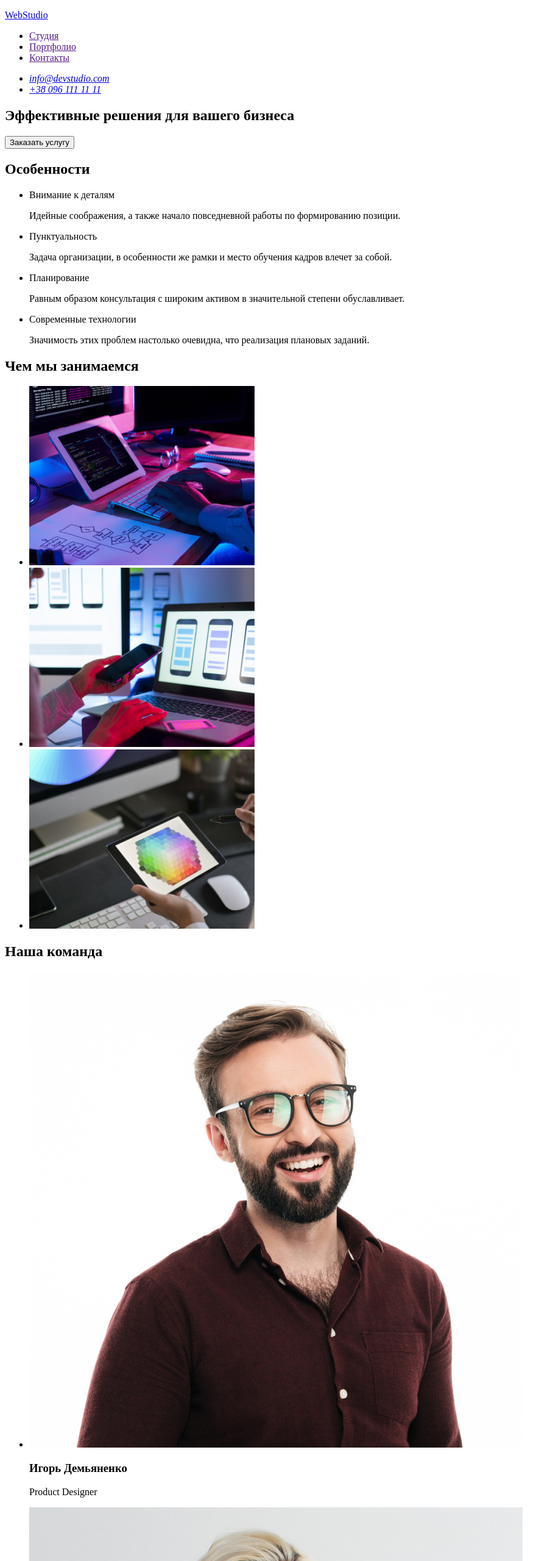
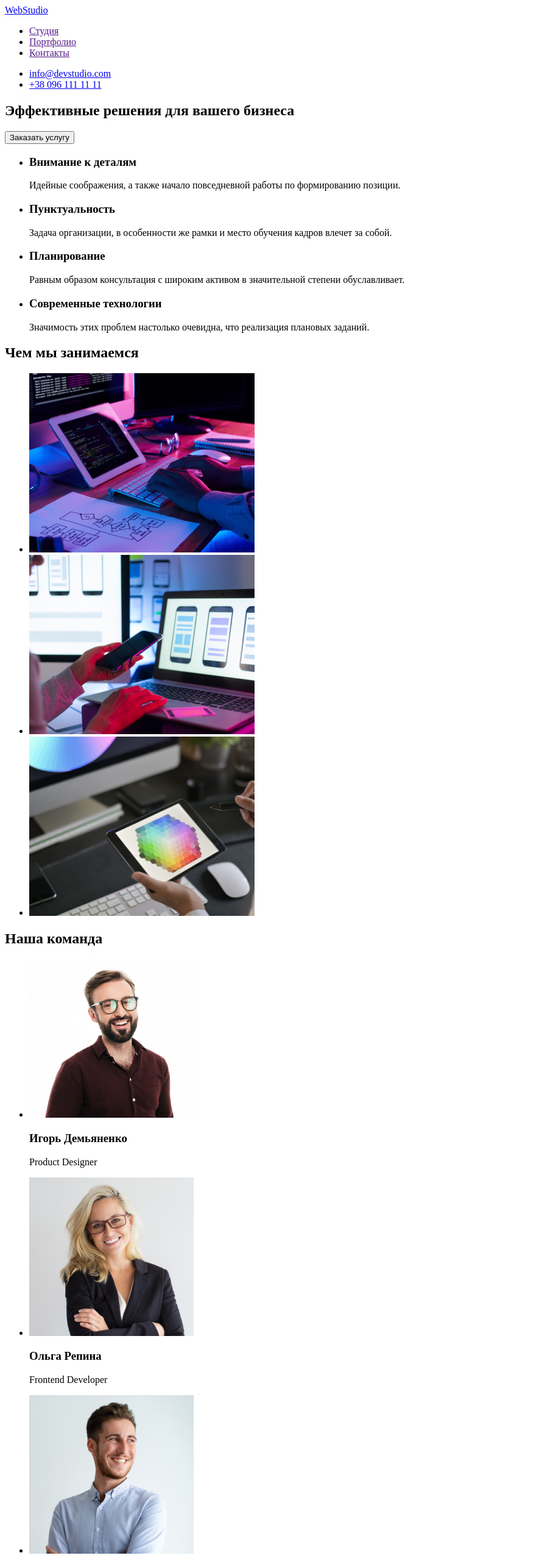
Before and after one commit to kozlovvadym09/goit-markup-hw-01, a plain HTML site: page index.html in a window 1280 px wide. Shown: the top 2560 px of the page at 61% size, without its empty margins (0-913 px from the left). Drawn offline with Linux system fonts and the light colour scheme.

Commit message:
Вносит поправки и изменения в index.html
В header:
переносит атрибут lang и логотип WebStudio в tag <a>, убирает tag <addraess>;
В main:
section 1 - убирает tag <div> , section 2 - добавляет к заголовку h2  атрибут hidden и заменяет <p> на h3 в списке особенности;
section 3 - убирает tag <nav>,
убирает обёртывание изображений в ссылки;
section 4 - корректирует размеры 4х изображений;
В footer:
убирает tag <nab>,
заменяет список <ul> на <address>, применяет tag <br>.

```diff
--- a/index.html
+++ b/index.html
@@ -9,9 +9,7 @@
    <!--HEADER-->
    <header>
       <nav>
-         <a href="./index.html" aria-label="логотип веб студии">
-            <p lang="en">WebStudio</p>
-         </a>
+         <a lang="en" href="./index.html" aria-label="логотип веб студии">WebStudio</a>
          <ul>
             <li>
                <a href="">Студия</a>
@@ -24,8 +22,6 @@
             </li>
          </ul>
       </nav>
-
-      <address>
          <ul>
             <li>
                <a href="mailto:info@devstudio.com">info@devstudio.com</a>
@@ -34,46 +30,42 @@
                <a href="tel:+380961111111">+38 096 111 11 11</a>
             </li>
          </ul>
-      </address>
-
    </header>
    <main>
-      <!--HERO-->
+      <!--HERO/Section 1-->
       <section>
-         <div>
             <h1>Эффективные решения для вашего бизнеса</h1>
             <button type="button">Заказать услугу</button>
-         </div>
       </section>
 
-      <!--FEATURES-->
+      <!--FEATURES/Section 2-->
       <section>
-         <h2>Особенности</h2>
+         <h2 hidden>Особенности</h2>
          <div>
             <ul>
                <li>
-                  <p>Внимание к деталям</p>
+                  <h3>Внимание к деталям</h3>
                   <p>Идейные соображения, а также начало повседневной работы по формированию позиции.</p>
                </li>
             </ul>
 
             <ul>
                <li>
-                  <p>Пунктуальность</p>
+                  <h3>Пунктуальность</h3>
                   <p>Задача организации, в особенности же рамки и место обучения кадров влечет за собой.</p>
                </li>
             </ul>
 
             <ul>
                <li>
-                  <p>Планирование</p>
+                  <h3>Планирование</h3>
                   <p>Равным образом консультация с широким активом в значительной степени обуславливает.</p>
                </li>
             </ul>
 
             <ul>
                <li>
-                  <p>Современные технологии</p>
+                  <h3>Современные технологии</h3>
                   <p>Значимость этих проблем настолько очевидна, что реализация плановых заданий.</p>
                </li>
             </ul>
@@ -81,61 +73,51 @@
 
       </section>
 
-      <!--ABOUT US-->
+      <!--ABOUT US/Section 3-->
       <section>
          <h2>Чем мы занимаемся</h2>
-         <nav>
             <ul>
                <li>
-                  <a href="./index.html">
-                        <img src="./images/section2/box1.jpg" alt="сотрудник вводит программу на клавиатуре" width="370" height="294">
-                  </a>
+                  <img src="./images/section2/box1.jpg" alt="сотрудник вводит программу на клавиатуре" width="370" height="294">
                </li>
                <li>
-                  <a href="./index.html">
-                        <img src="./images/section2/box2.jpg" alt="сотрудник работает над программой для смартфонов" width="370" height="294">
-                  </a>
+                  <img src="./images/section2/box2.jpg" alt="сотрудник работает над программой для смартфонов" width="370" height="294">
                </li>
                <li>
-                  <a href="./index.html">
-                        <img src="./images/section2/box3.jpg" alt="сотрудник работает с цветами дизайна" width="370" height="294">
-                  </a>
+                  <img src="./images/section2/box3.jpg" alt="сотрудник работает с цветами дизайна" width="370" height="294">
                </li>
             </ul>
-
-         </nav>
-
       </section>
 
-      <!--OUR TEAM-->
+      <!--OUR TEAM/Section 4-->
       <section>
          <h2>Наша команда</h2>
          <div>
             <ul>
                <li>
-                     <img src="./images/section4/teamcard1.jpg" alt="фото дизайнера продукта" width="810"
-                     height="780">
+                     <img src="./images/section4/teamcard1.jpg" alt="фото дизайнера продукта" width="270"
+                     height="260">
                      <h3>Игорь Демьяненко</h3>
                      <p lang="en">Product Designer</p>
                </li>
 
                <li>
-                     <img src="./images/section4/teamcard2.jpg" alt="фото разработчика" width="810"
-                     height="780">
+                     <img src="./images/section4/teamcard2.jpg" alt="фото разработчика" width="270"
+                     height="260">
                      <h3>Ольга Репина</h3>
                      <p lang="en">Frontend Developer</p>
                </li>
 
                <li>
-                     <img src="./images/section4/teamcard3.jpg" alt="фото маркетолога" width="810"
-                     height="780">
+                     <img src="./images/section4/teamcard3.jpg" alt="фото маркетолога" width="270"
+                     height="260">
                      <h3>Николай Тарасов</h3>
                      <p lang="en">Marketing</p>
                </li>
 
                <li>
-                     <img src="./images/section4/teamcard4.jpg" alt="фото дизайнера интерфейса" width="810"
-                     height="780">
+                     <img src="./images/section4/teamcard4.jpg" alt="фото дизайнера интерфейса" width="270"
+                     height="260">
                      <h3>Михаил Ермаков</h3>
                      <p lang="en">UI Designer</p>
                </li>
@@ -145,23 +127,12 @@
       </section>
    </main>
    <footer>
-      <nav>
-         <a href="./index.html" aria-label="логотип веб студии">
-            <p lang="en">WebStudio</p>
-         </a>
-      </nav>
-      <ul>
-         <li>
-            <a href="">г. Киев, пр-т Леси Украинки, 26</a>
-         </li>
-         <li>
-            <a href="mailto:info@devstudio.com">info@example.com</a>
-         </li>
-         <li>
+         <a lang="en" href="./index.html" aria-label="логотип веб студии">WebStudio</a>
+         <address>
+            <p>г. Киев,пр-т Леси Украинки, 26</p><br>
+            <a href="mailto:info@devstudio.com">info@example.com</a><br>
             <a href="tel:+380961111111">+38 099 111 11 11</a>
-         </li>
-      </ul>
-
+         </address>
    </footer>
 </body>
 </html>
```
